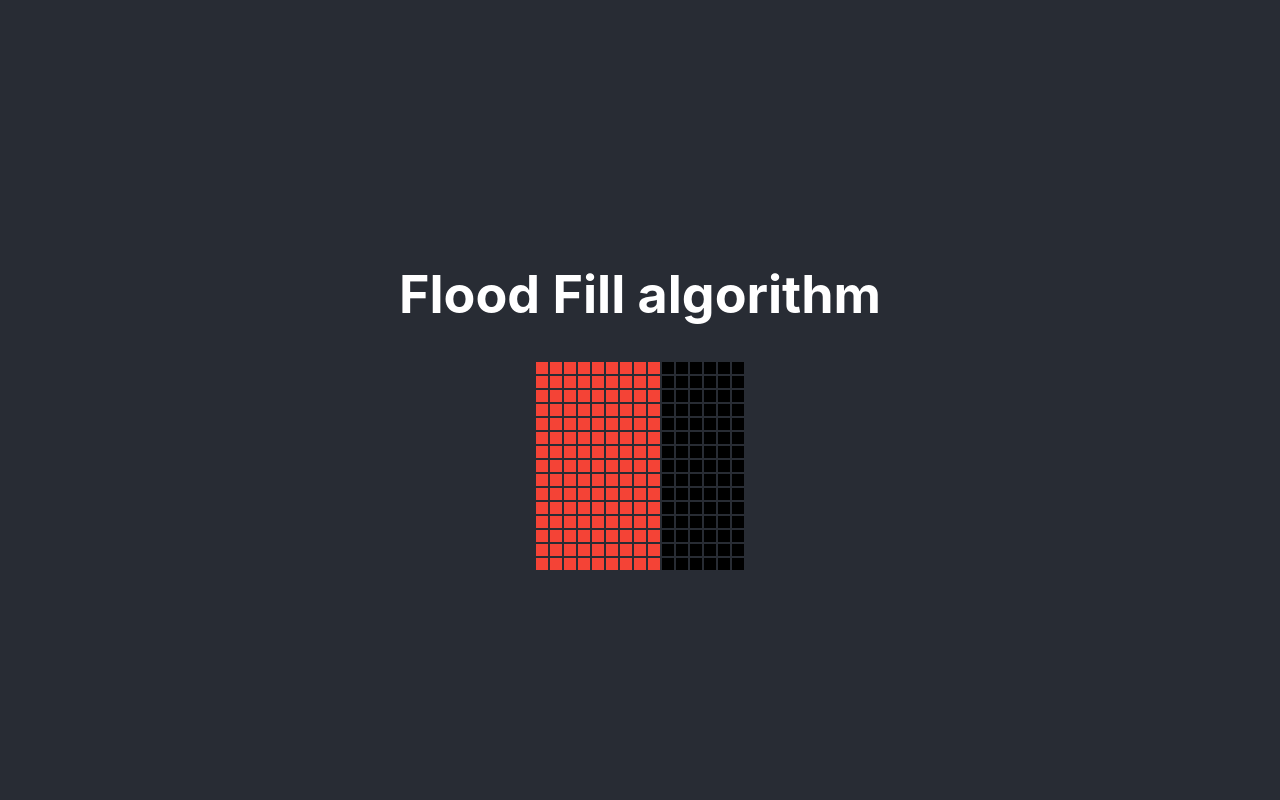
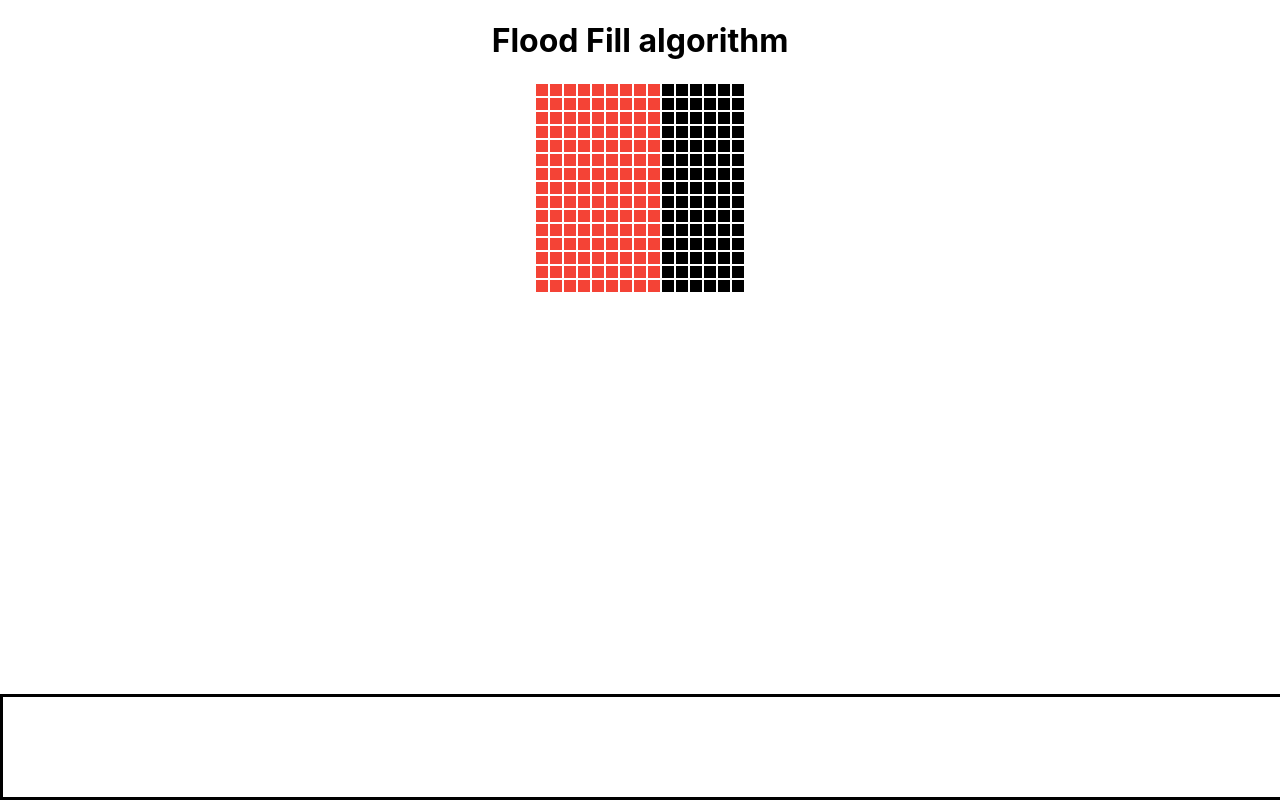
Before and after one commit to amaljosea/algorithm-visualizer, a React (Create React App) app: page / in a window 1280 px wide. Built offline with nearby package versions, Linux system fonts and the light colour scheme.

Commit message:
Add more components

```diff
--- a/src/App.js
+++ b/src/App.js
@@ -1,13 +1,11 @@
 import React from 'react';
 import './App.css';
-import FloodFill from './components/FloodFill'
+import FloodFill from './components/FloodFill/index'
 
 function App() {
   return (
-    <div className="App">
-      <header className="App-header">
-        <FloodFill />
-      </header>
+    <div>
+      <FloodFill />
     </div>
   );
 }
--- /dev/null
+++ b/src/components/Container/index.js
@@ -0,0 +1,12 @@
+import React from 'react'
+
+const Container = ({ children }) => {
+    return <div style={{
+        display: "flex",
+        flexDirection: "column",
+        alignItems: "center",
+        height: "100%"
+    }}>{children}</div>
+}
+
+export default Container
--- a/src/components/FloodFill.js
+++ b/src/components/FloodFill/index.js
@@ -2,6 +2,9 @@
 import React, { useState } from 'react'
 import './FloodFill.css'
 import { floodFillAlgo } from './algorithm'
+import Container from '../Container/index'
+import Menu from '../Menu/index'
+
 
 const FloodFill = () => {
     const initialImage = [
@@ -34,15 +37,20 @@ const FloodFill = () => {
     }
     return (
         <>
+            <Container>
                 <h1>
                     Flood Fill algorithm
                 </h1>
+                <div>
                     <table>
                         {image.map((row, a) => <tr>{row.map((cellColor, b) => <td style={{ backgroundColor: cellColor }} onClick={() => {
                             onCellClick(a, b)
                         }}></td>)}</tr>)}
                     </table>
+                </div>
                 {flooding && <p>Flooding...</p>}
+            </Container>
+            <Menu></Menu>
         </>
     )
 }
--- /dev/null
+++ b/src/components/Menu/index.js
@@ -0,0 +1,9 @@
+import React from 'react'
+
+const Menu = ({ children }) => {
+    return <div style={{ height: 100, width: "100vw", border: "3px solid black", position: "absolute", bottom: 0 }}>
+        {children}
+    </div>
+}
+
+export default Menu
```
Also changed, not shown: src/components/FloodFill/FloodFill.css (renamed from src/components/FloodFill.css), src/components/FloodFill/algorithm.js (renamed from src/components/algorithm.js). Lines whose indentation alone changed are shown as unchanged.
